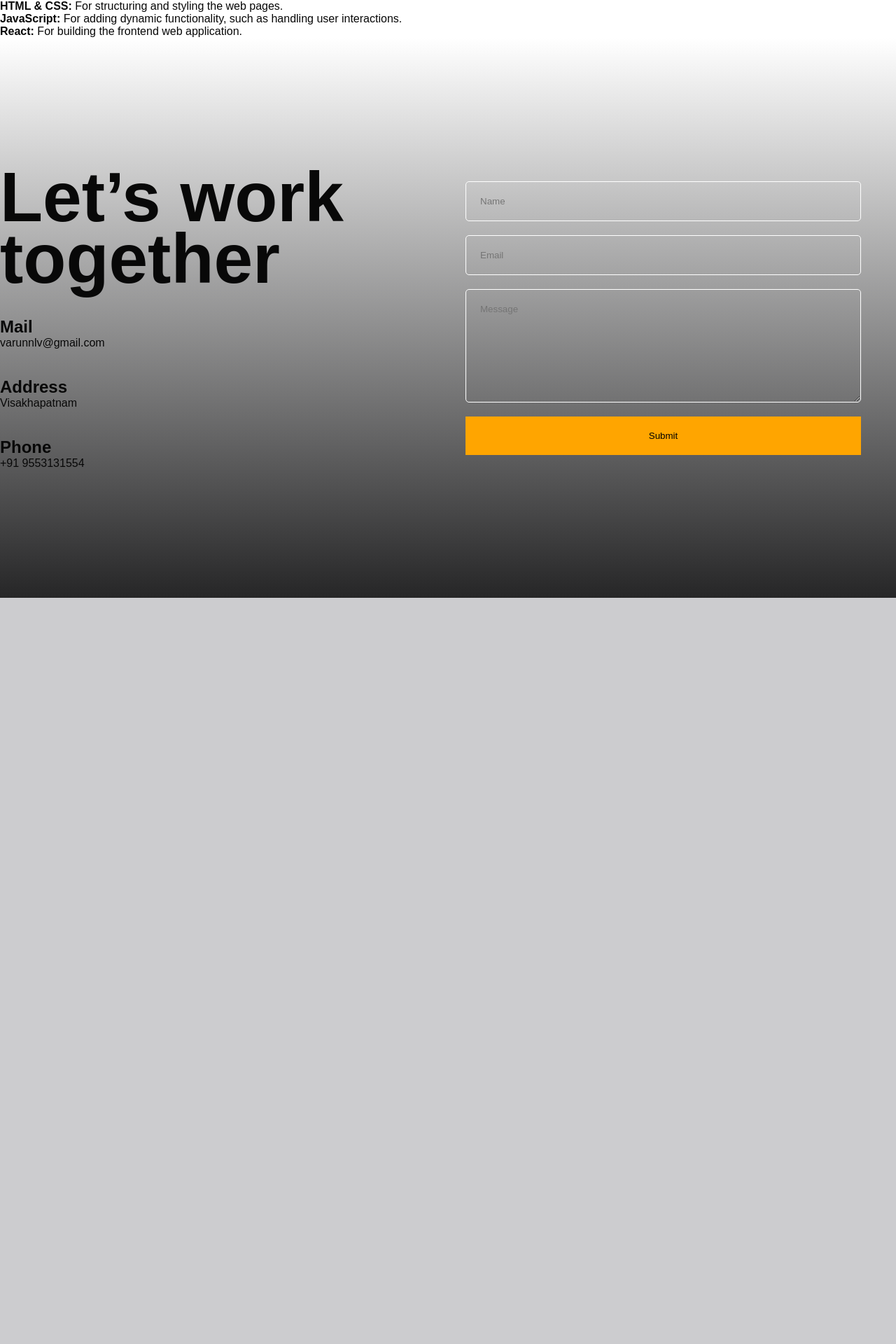
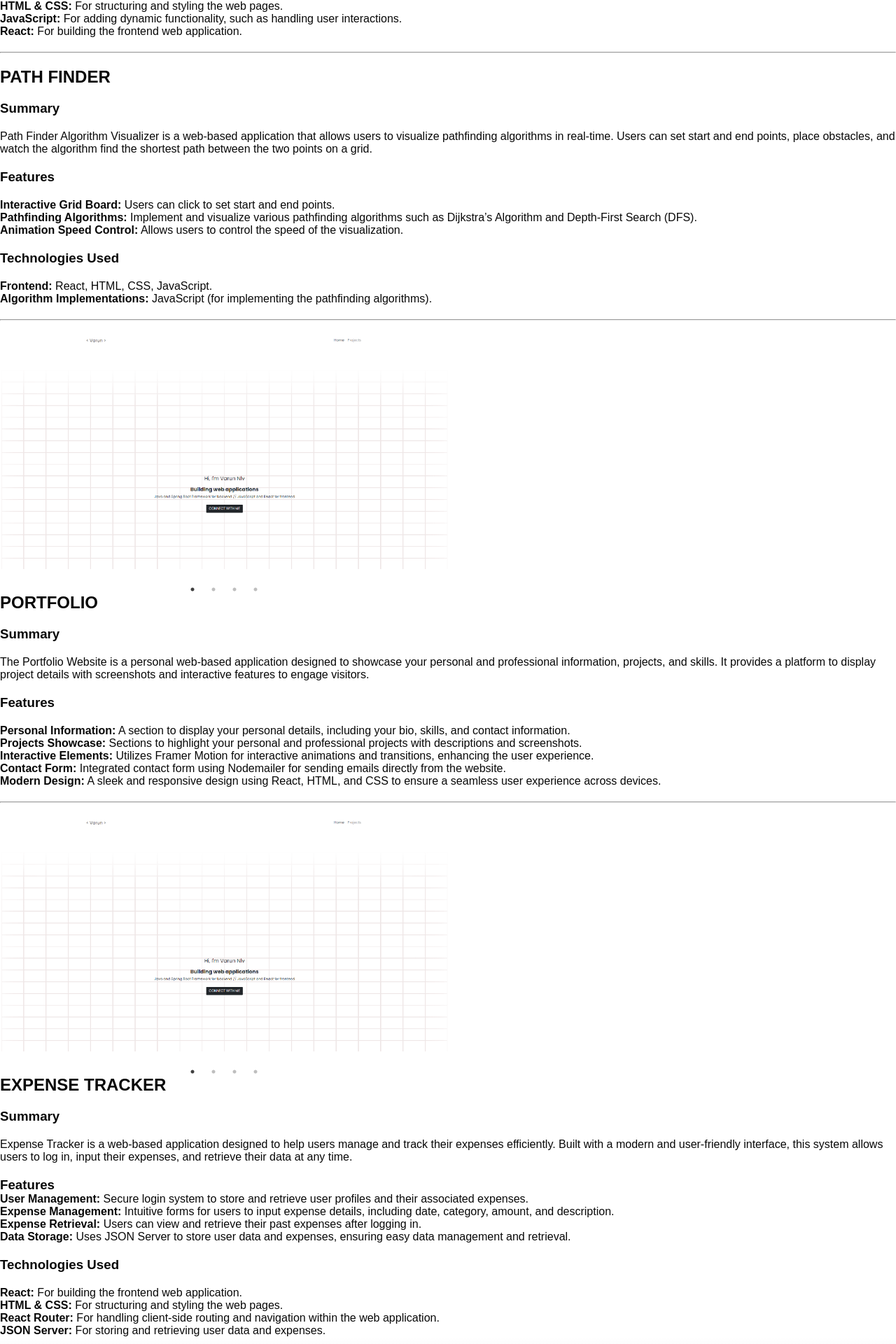
Before and after one commit to varunnlv/vportfolio, a React (Create React App) app: page / in a window 1280 px wide. Shown: the part 9337-11257 px from the top of the page at 70% size. Before the commit the page ends 10191 px from the top, so only its background shows below. Built offline with nearby package versions, Linux system fonts and the light colour scheme.

Commit message:
Update portfolio.jsx

```diff
--- a/src/components/portfolio/portfolio.jsx
+++ b/src/components/portfolio/portfolio.jsx
@@ -33,6 +33,26 @@ const items = [
     },
     {
         id: 4,
+        title: "Filmpire",
+       images: [
+            "./VPORTFOLIO1.png",
+            "./VPORTFOLIO2.png",
+            "./VPORTFOLIO3.png",
+            "./VPORTFOLIO4.png",
+        ],
+    },
+    {
+        id: 5,
+        title: "Filmpire",
+       images: [
+            "./VPORTFOLIO1.png",
+            "./VPORTFOLIO2.png",
+            "./VPORTFOLIO3.png",
+            "./VPORTFOLIO4.png",
+        ],
+    },
+    {
+        id: 6,
         title: "Filmpire",
        images: [
             "./VPORTFOLIO1.png",
@@ -653,6 +673,141 @@ const Portfolio = () => {
             </ul>
         </div>
 
+        <hr style={{ marginTop: '20px', marginBottom: '20px'}}/>
+
+{/*         <div class="slider-container">
+                    <Slider {...settings}>
+                        {items[3].images.map((image, index) => (
+                            <img key={index} src={image} alt="" />
+                        ))}
+                    </Slider>
+        </div>         */}
+        <h2 style={{ marginTop: '20px' }}>PATH FINDER</h2>
+
+        <div id="projectSectionh10" className="hidden fade-in-top" style={{ marginTop: '20px' }}>
+            <h3 style={{ marginTop: '20px' }}>Summary</h3>
+            <p style={{ marginTop: '20px' }} className="card-text">
+                Path Finder Algorithm Visualizer is a web-based application that allows users to visualize pathfinding algorithms in real-time. Users can set start and end points, place obstacles, and watch the algorithm find the shortest path between the two points on a grid.
+            </p>
+
+            <h3 style={{ marginTop: '20px' }}>Features</h3>
+            <ul style={{ marginTop: '20px' }}>
+                <li>
+                    <b>Interactive Grid Board:</b> Users can click to set start and end points.
+                </li>
+                <li>
+                    <b>Pathfinding Algorithms:</b> Implement and visualize various pathfinding algorithms such as Dijkstra’s Algorithm and Depth-First Search (DFS).
+                </li>
+                <li>
+                    <b>Animation Speed Control:</b> Allows users to control the speed of the visualization.
+                </li>
+            </ul>
+
+            <h3 style={{ marginTop: '20px' }}>Technologies Used</h3>
+            <ul style={{ marginTop: '20px' }}>
+                <li>
+                    <b>Frontend:</b> React, HTML, CSS, JavaScript.
+                </li>
+                <li>
+                    <b>Algorithm Implementations:</b> JavaScript (for implementing the pathfinding algorithms).
+                </li>
+            </ul>
+        </div>
+
+
+         <hr style={{ marginTop: '20px', marginBottom: '20px'}}/>
+
+        <div class="slider-container">
+                    <Slider {...settings}>
+                        {items[4].images.map((image, index) => (
+                            <img key={index} src={image} alt="" />
+                        ))}
+                    </Slider>
+        </div>
+        <h2 style={{ marginTop: '20px' }}>PORTFOLIO</h2>
+
+        <div id="projectSectionh11" className="hidden fade-in-top" style={{ marginTop: '20px' }}>
+            <h3 style={{ marginTop: '20px' }}>Summary</h3>
+            <p style={{ marginTop: '20px' }} className="card-text">
+                The Portfolio Website is a personal web-based application designed to showcase your personal and professional information, projects, and skills. It provides a platform to display project details with screenshots and interactive features to engage visitors.
+            </p>
+
+            <h3 style={{ marginTop: '20px' }}>Features</h3>
+            <ul style={{ marginTop: '20px' }}>
+                <li>
+                    <b>Personal Information:</b> A section to display your personal details, including your bio, skills, and contact information.
+                </li>
+                <li>
+                    <b>Projects Showcase:</b> Sections to highlight your personal and professional projects with descriptions and screenshots.
+                </li>
+                <li>
+                    <b>Interactive Elements:</b> Utilizes Framer Motion for interactive animations and transitions, enhancing the user experience.
+                </li>
+                <li>
+                    <b>Contact Form:</b> Integrated contact form using Nodemailer for sending emails directly from the website.
+                </li>
+                <li>
+                    <b>Modern Design:</b> A sleek and responsive design using React, HTML, and CSS to ensure a seamless user experience across devices.
+                </li>
+            </ul>
+        </div>
+
+        <hr style={{ marginTop: '20px', marginBottom: '20px'}}/>
+
+        <div class="slider-container">
+                    <Slider {...settings}>
+                        {items[5].images.map((image, index) => (
+                            <img key={index} src={image} alt="" />
+                        ))}
+                    </Slider>
+        </div>
+        <h2 style={{ marginTop: '20px' }}>EXPENSE TRACKER</h2>
+
+
+        <div id="projectSectionh12" className="hidden fade-in-top" style={{ marginTop: '20px' }}>
+            <h3 style={{ marginTop: '20px' }}>Summary</h3>
+            <p style={{ marginTop: '20px' }} className="card-text">
+                Expense Tracker is a web-based application designed to help users manage and track their expenses efficiently. Built with a modern and user-friendly interface, this system allows users to log in, input their expenses, and retrieve their data at any time.
+            </p>
+
+            <h3 style={{ marginTop: '20px' }}>Features</h3>
+            <ul>
+                <li>
+                    <b>User Management:</b> Secure login system to store and retrieve user profiles and their associated expenses.
+                </li>
+                <li>
+                    <b>Expense Management:</b> Intuitive forms for users to input expense details, including date, category, amount, and description.
+                </li>
+                <li>
+                    <b>Expense Retrieval:</b> Users can view and retrieve their past expenses after logging in.
+                </li>
+                <li>
+                    <b>Data Storage:</b> Uses JSON Server to store user data and expenses, ensuring easy data management and retrieval.
+                </li>
+            </ul>
+
+            <h3 style={{ marginTop: '20px' }}>Technologies Used</h3>
+            <ul style={{ marginTop: '20px' }}>
+                <li>
+                    <b>React:</b> For building the frontend web application.
+                </li>
+                <li>
+                    <b>HTML & CSS:</b> For structuring and styling the web pages.
+                </li>
+                <li>
+                    <b>React Router:</b> For handling client-side routing and navigation within the web application.
+                </li>
+                <li>
+                    <b>JSON Server:</b> For storing and retrieving user data and expenses.
+                </li>
+            </ul>
+        </div>
+
+
+
+
+
+
 
 {/*             <div class="ui-container">
                 <div class="slider-container">
```
